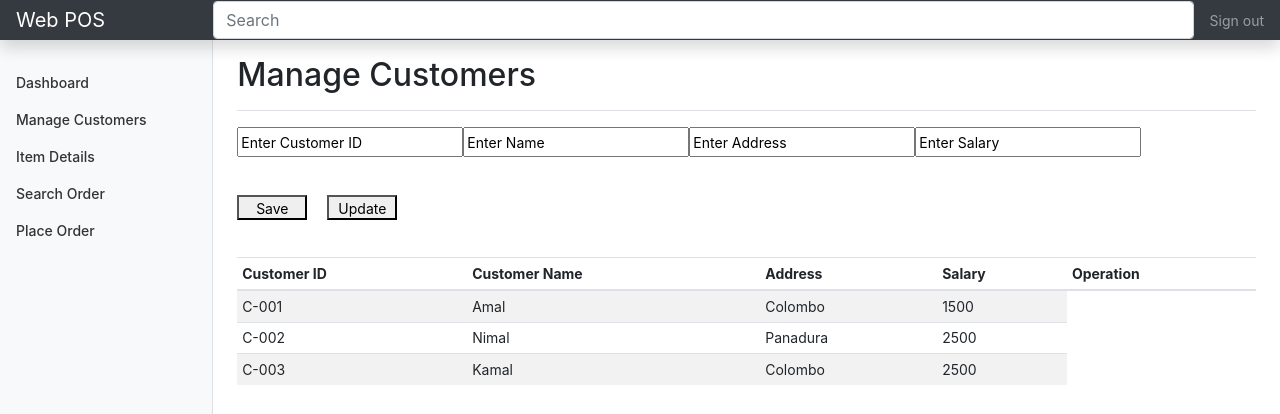
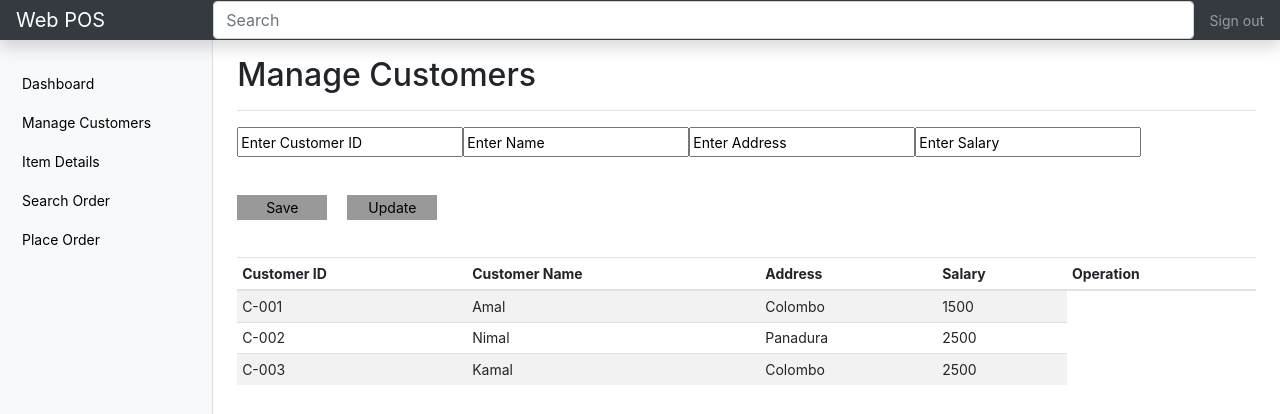
Before and after one commit to Minesha-Kodithuwakku/web-pos-bootstrap, a website: page web-pos/managecustomer.html in a window 1280 px wide. Shown: the top 414 px of the page. Drawn offline with nearby package versions, Linux system fonts and the light colour scheme.

Commit message:
complete Manage Customer

```diff
--- a/web-pos/css/style-customer.css
+++ b/web-pos/css/style-customer.css
@@ -49,3 +49,43 @@ body {
     color: inherit;
 
 }
+#btnDashboard{
+    position: relative;
+    border: none;
+    background-color: transparent;
+    width: 200px;
+    text-align: left;
+}
+.nav-item button{
+    border: none;
+    background-color: transparent;
+    width: 200px;
+    text-align: left;
+}
+.input div{
+    height: 50px;
+    width: 200px;
+
+    background-color: #007bff;
+}
+.input{
+    display: flex;
+    position: relative;
+    width: 850px;
+    height: 30px;
+    align-content: space-between;
+    justify-content: space-between;
+}
+#btn{
+    display: flex;
+    align-items: center;
+    justify-content: space-between;
+    width: 200px;
+    height: 100px;
+}
+#btn button{
+    width: 90px;
+    height: 25px ;
+    border: none;
+    background-color: #999999;
+}
--- a/web-pos/managecustomer.html
+++ b/web-pos/managecustomer.html
@@ -12,40 +12,8 @@
     <link href="node_modules/bootstrap/dist/css/bootstrap.min.css" rel="stylesheet">
     <!-- Custom styles for this template -->
     <link href="css/style-customer.css" rel="stylesheet">
-    <style>
-        .input div{
-
-            height: 50px;
-            width: 200px;
-
-            background-color: #007bff;
-        }
-        .input{
-            display: flex;
-            position: relative;
-            width: 850px;
-            height: 30px;
-            align-content: space-between;
-            justify-content: space-between;
-        }
-        #btn{
-            display: flex;
-            align-items: center;
-            justify-content: space-between;
-            width: 160px;
-            height: 100px;
-        }
-        #btn button{
-            width: 70px;
-            height: 25px ;
-        }
-
-
-
-    </style>
 </head>
 <body>
-
 
 <nav class="navbar navbar-dark sticky-top bg-dark flex-md-nowrap p-0 shadow">
     <a class="navbar-brand col-md-3 col-lg-2 mr-0 px-3" href="#">Web POS</a>
@@ -60,7 +28,6 @@
     </ul>
 </nav>
 
-
 <div class="container-fluid">
     <div class="row">
         <nav id="sidebarMenu" class="col-md-3 col-lg-2 d-md-block bg-light sidebar collapse">
@@ -69,31 +36,37 @@
                     <li class="nav-item">
                         <a class="nav-link active" href="#">
                             <span data-feather="home"></span>
-                            Dashboard <span class="sr-only">(current)</span>
+                            <form action="index.html" method="get">
+                                <button type="submit" id="btnDashboard" name="dashboard">Dashboard</button>
+                            </form>
                         </a>
                     </li>
                     <li class="nav-item">
                         <a class="nav-link" href="#">
-                            <span data-feather="file"></span>
-                            Manage Customers
+                            <form action="managecustomer.html" method="get">
+                            <button type="submit" id="btnCustomer" name="customer">Manage Customers</button>
+                            </form>
                         </a>
                     </li>
                     <li class="nav-item">
                         <a class="nav-link" href="#">
-                            <span data-feather="shopping-cart"></span>
-                            Item Details
+                            <form action="manageitems.html" method="get">
+                                <button type="submit" id="btnItem" name="item"> Item Details</button>
+                            </form>
                         </a>
                     </li>
                     <li class="nav-item">
                         <a class="nav-link" href="#">
-                            <span data-feather="users"></span>
-                            Search Order
+                            <form action="Searchorders.html" method="get">
+                                <button type="submit" id="btnSearch" name="search">Search Order</button>
+                            </form>
                         </a>
                     </li>
                     <li class="nav-item">
                         <a class="nav-link" href="#">
-                            <span data-feather="bar-chart-2"></span>
-                            Place Order
+                            <form action="placeorder.html" method="get">
+                                <button type="submit" id="btnPlaceOrder" name="placeOrder"> Place Order</button>
+                            </form>
                         </a>
                     </li>
                 </ul>
@@ -104,8 +77,9 @@
                 <h1 class="h2">Manage Customers</h1>
             </div>
 
+            <form>
                 <div class="input">
-                <input type="text" id="cid" name="customer-id" value="Enter Customer ID" >
+                    <input type="text" id="cid" name="customer-id" value="Enter Customer ID">
                     <input type="text" id="cname" name="customer-name" value="Enter Name">
                     <input type="text" id="caddress" name="customer-address" value="Enter Address">
                     <input type="text" id="csalary" name="customer-salary" value="Enter Salary">
@@ -114,6 +88,7 @@
                     <button type="submit" id="btnSave" name="save">Save</button>
                     <button type="submit" id="btnUpdate" name="update">Update</button>
                 </div>
+            </form>
 
             <div class="table-responsive">
                 <table class="table table-striped table-sm">
```
Lines whose indentation alone changed are shown as unchanged.
